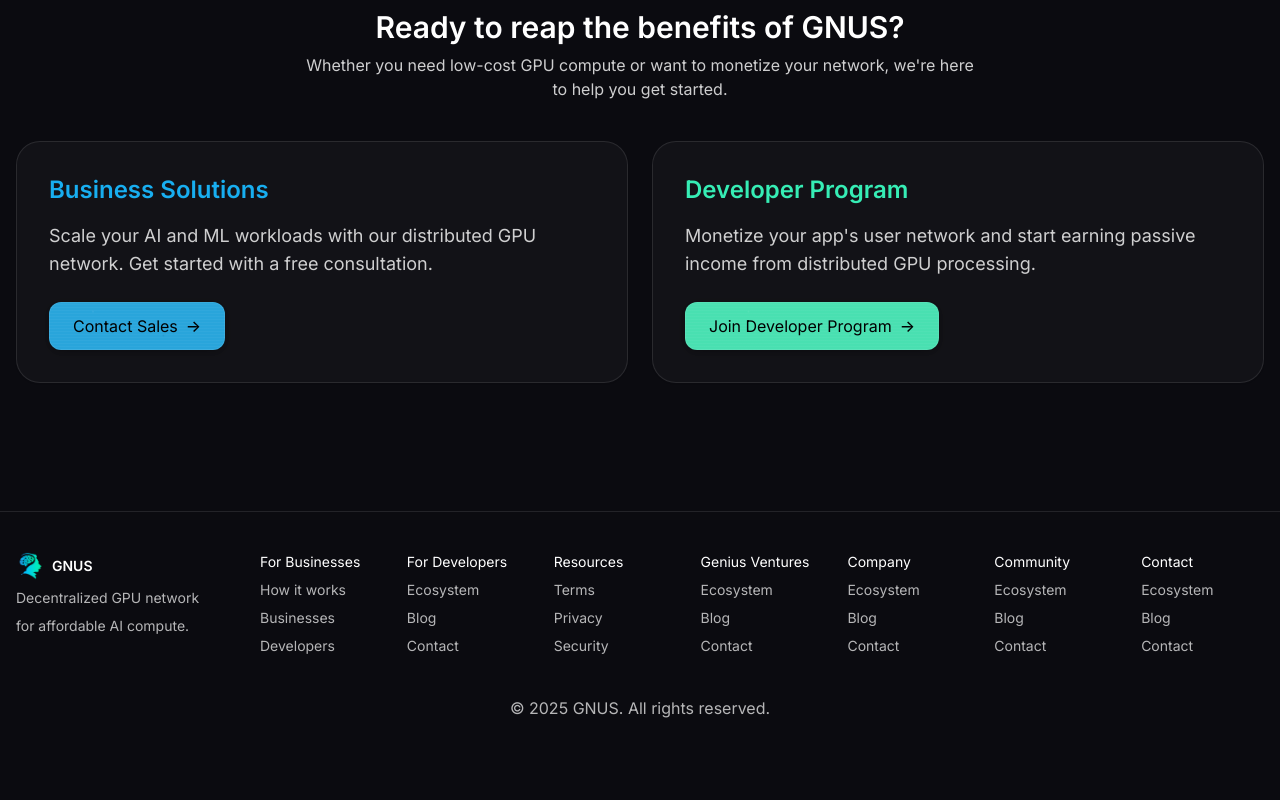
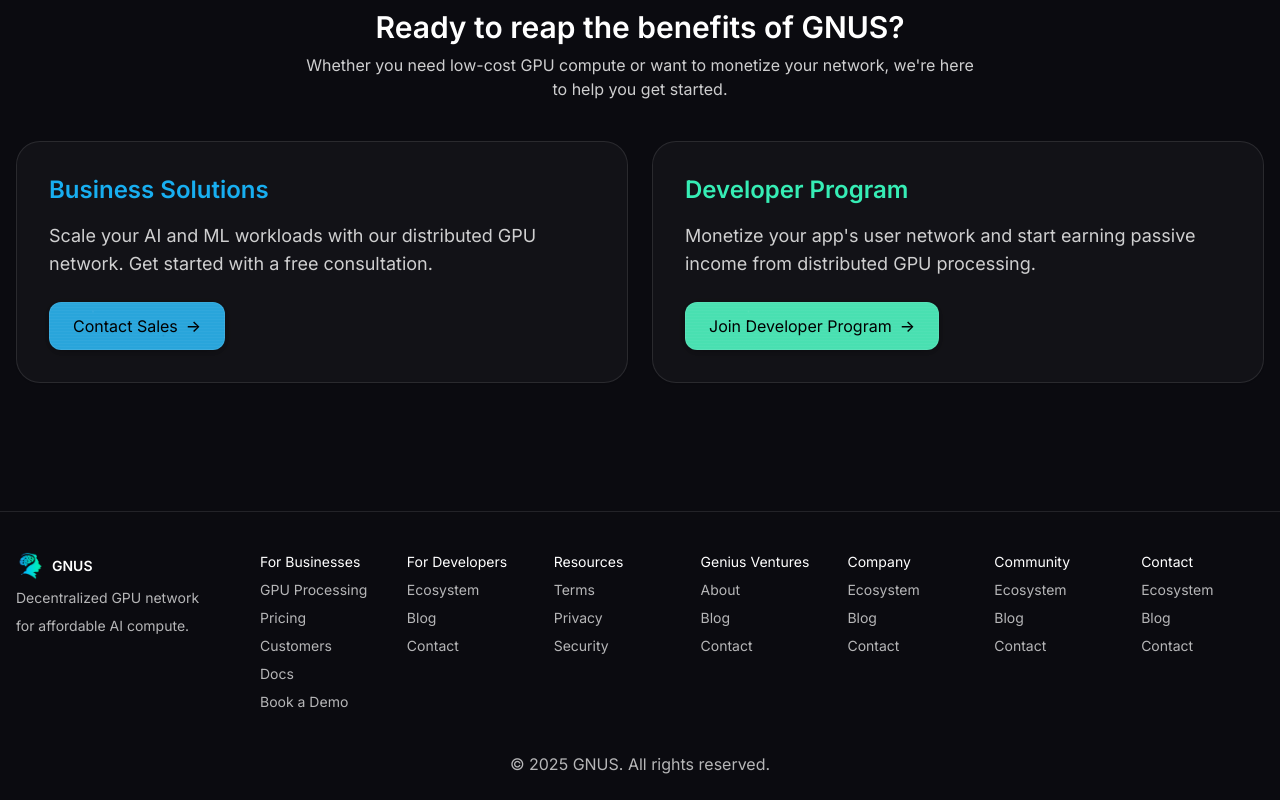
Before and after one commit to wolf81/gnus, a React (Vite) app: page / in a window 1280 px wide. Shown: the part 3992-4792 px from the top of the page. Before the commit the page ends 4736 px from the top, so only its background shows below. Built offline with nearby package versions, Linux system fonts and the light colour scheme.

Commit message:
Update GnusHomepagePrototype.jsx

```diff
--- a/src/GnusHomepagePrototype.jsx
+++ b/src/GnusHomepagePrototype.jsx
@@ -976,13 +976,19 @@ function Footer() {
           <div className="space-y-2">
             <div className="font-medium text-white">For Businesses</div>
             <a href="#how" className="block text-white/70 hover:text-white">
-              How it works
+              GPU Processing
             </a>
             <a href="#business" className="block text-white/70 hover:text-white">
-              Businesses
+              Pricing
             </a>
             <a href="#dev" className="block text-white/70 hover:text-white">
-              Developers
+              Customers
+            </a>
+            <a href="#dev" className="block text-white/70 hover:text-white">
+              Docs
+            </a>
+             <a href="#dev" className="block text-white/70 hover:text-white">
+              Book a Demo
             </a>
           </div>
           <div className="space-y-2">
@@ -1012,7 +1018,7 @@ function Footer() {
           <div className="space-y-2">
             <div className="font-medium text-white">Genius Ventures</div>
             <a href="#ecosystem" className="block text-white/70 hover:text-white">
-              Ecosystem
+              About
             </a>
             <a href="#" className="block text-white/70 hover:text-white">
               Blog
```
